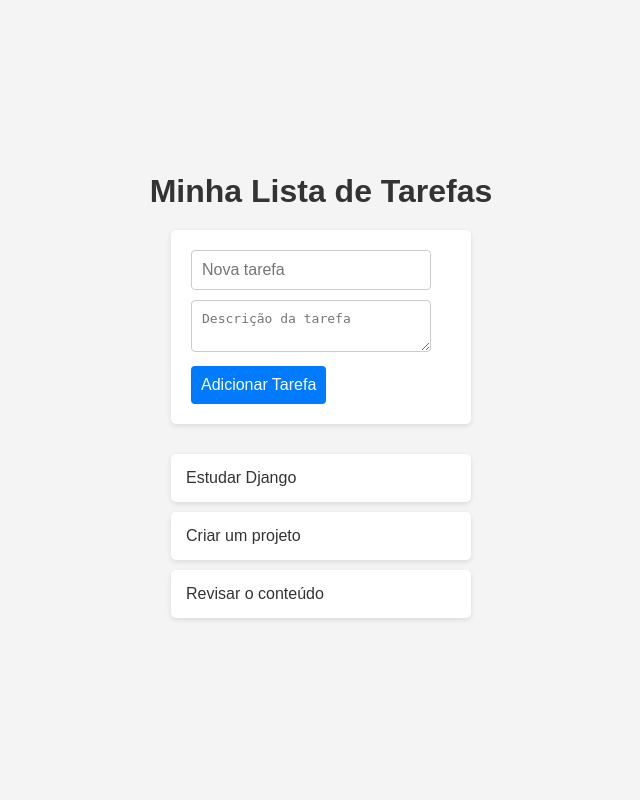
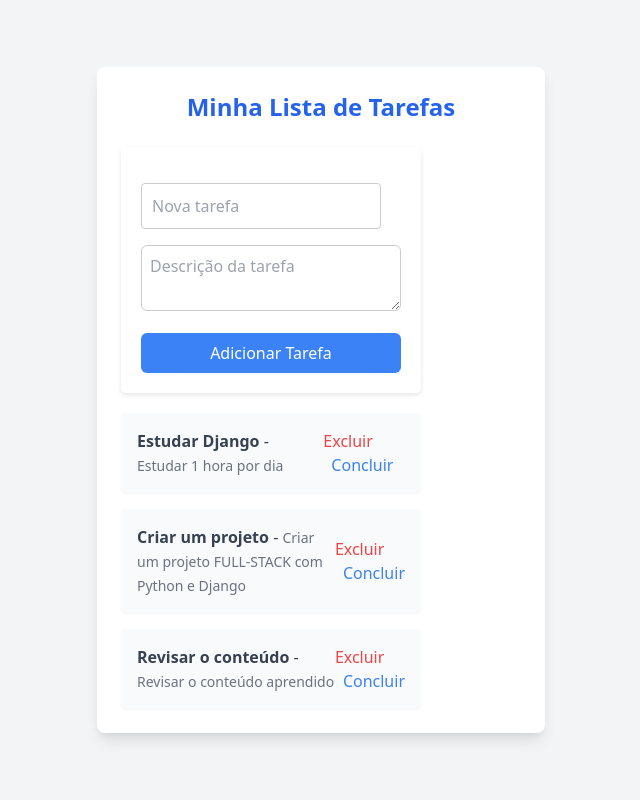
Before and after one commit to PSilva2502/Lista_de_Tarefas_DJANGO, a Django app: template tarefas/templates/lista_tarefas.html in a window 1280 px wide. Shown: the whole page, without its empty margins (319-959 px from the left). Run offline with Django 4.2, Linux system fonts and the light colour scheme; the template is opened without the code that fills it: values that come from a table or form of the project are taken from there, others are empty; data comes from the database, SQL or seed files in the repository.

Commit message:
atualização

```diff
--- a/tarefas/templates/lista_tarefas.html
+++ b/tarefas/templates/lista_tarefas.html
@@ -7,32 +7,48 @@
     <meta charset="UTF-8">
     <meta name="viewport" content="width=device-width, initial-scale=1.0">
     <link rel="stylesheet" href="{% static 'css/lista_tarefas.css' %}">
+    <link href="https://cdn.jsdelivr.net/npm/tailwindcss@2.2.19/dist/tailwind.min.css" rel="stylesheet">
     <title>Lista de Tarefas</title>
 </head>
 {% endblock %}
 
 {% block body %}
-<body>
-    <h1>Minha Lista de Tarefas</h1>
-    <form method="POST">
+<body class="bg-gray-100 min-h-screen flex items-center justify-center">
+    <div class="w-full max-w-md bg-white shadow-lg rounded-lg p-6 space-y-6">
+        <h1 class="text-2xl font-bold text-center text-blue-600">Minha Lista de Tarefas</h1>
+
+        <!-- Formulário de Adição de Tarefa -->
+        <form method="POST" action="{% url 'adicionar_tarefa' %}" class="space-y-4">
             {% csrf_token %}
-        <input type="text" name="titulo" placeholder="Nova tarefa">
-        <textarea name="descricao" placeholder="Descrição da tarefa"></textarea>
-        <button type="submit">Adicionar Tarefa</button>
+            <input type="text" name="titulo" placeholder="Nova tarefa" required class="w-full p-2 border rounded-md focus:outline-none focus:ring-2 focus:ring-blue-400">
+            <textarea name="descricao" placeholder="Descrição da tarefa" class="w-full p-2 border rounded-md focus:outline-none focus:ring-2 focus:ring-blue-400"></textarea>
+            <button type="submit" class="w-full bg-blue-500 text-white py-2 rounded-md hover:bg-blue-600 transition duration-200">Adicionar Tarefa</button>
         </form>
 
-    <div id="tarefas-list">
+        <!-- Lista de Tarefas -->
+        <div id="tarefas-list" class="space-y-4">
             {% for tarefa in tarefas %}
-            <div class="tarefa-item" onclick="mostrarDescricao('{{ tarefa.descricao }}')">
-                {{ tarefa.titulo }}
+                <div class="flex justify-between items-center bg-gray-50 p-4 rounded-md shadow-sm">
+                    <div class="text-gray-700">
+                        <span class="font-semibold">{{ tarefa.titulo }}</span> -
+                        <span class="text-sm text-gray-500">{{ tarefa.descricao }}</span>
+                    </div>
+                    <div class="space-x-2">
+                        <a href="{% url 'excluir_tarefa' tarefa.id %}" class="text-red-500 hover:text-red-600 transition">Excluir</a>
+                        {% if not tarefa.concluida %}
+                            <a href="{% url 'concluir_tarefa' tarefa.id %}" class="text-blue-500 hover:text-blue-600 transition">Concluir</a>
+                        {% endif %}
+                    </div>
                 </div>
             {% endfor %}
         </div>
 
-    <div id="modal" class="modal">
-        <div class="modal-content">
-            <span class="close" onclick="fecharModal()">&times;</span>
-            <p id="descricao-tarefa"></p>
+        <!-- Modal para descrição da tarefa -->
+        <div id="modal" class="modal fixed inset-0 flex items-center justify-center bg-black bg-opacity-50 hidden">
+            <div class="modal-content bg-white p-6 rounded-md shadow-lg w-4/5 max-w-lg relative">
+                <span class="close text-red-500 text-2xl font-bold cursor-pointer absolute top-4 right-4" onclick="fecharModal()">&times;</span>
+                <p id="descricao-tarefa" class="text-lg text-gray-800"></p>
+            </div>
         </div>
     </div>
 
--- a/tarefas/urls.py
+++ b/tarefas/urls.py
@@ -2,6 +2,9 @@ from django.urls import path
 from . import views
 
 urlpatterns = [
-    path('home/', views.lista_tarefas, name='lista_tarefas'),
+    path('', views.lista_tarefas, name='lista_tarefas'),  # Define '' para acessar diretamente a lista de tarefas
     path('adicionar/', views.adicionar_tarefa, name='adicionar_tarefa'),
+    path('concluir/<int:id>/', views.concluir_tarefa, name='concluir_tarefa'),
+    path('excluir/<int:id>/', views.excluir_tarefa, name='excluir_tarefa'),
+    path('editar/<int:id>/', views.editar_tarefa, name='editar_tarefa'),
 ]
```
Also changed, not shown: tarefas/views.py (+38 -3 lines). Lines whose indentation alone changed are shown as unchanged.
